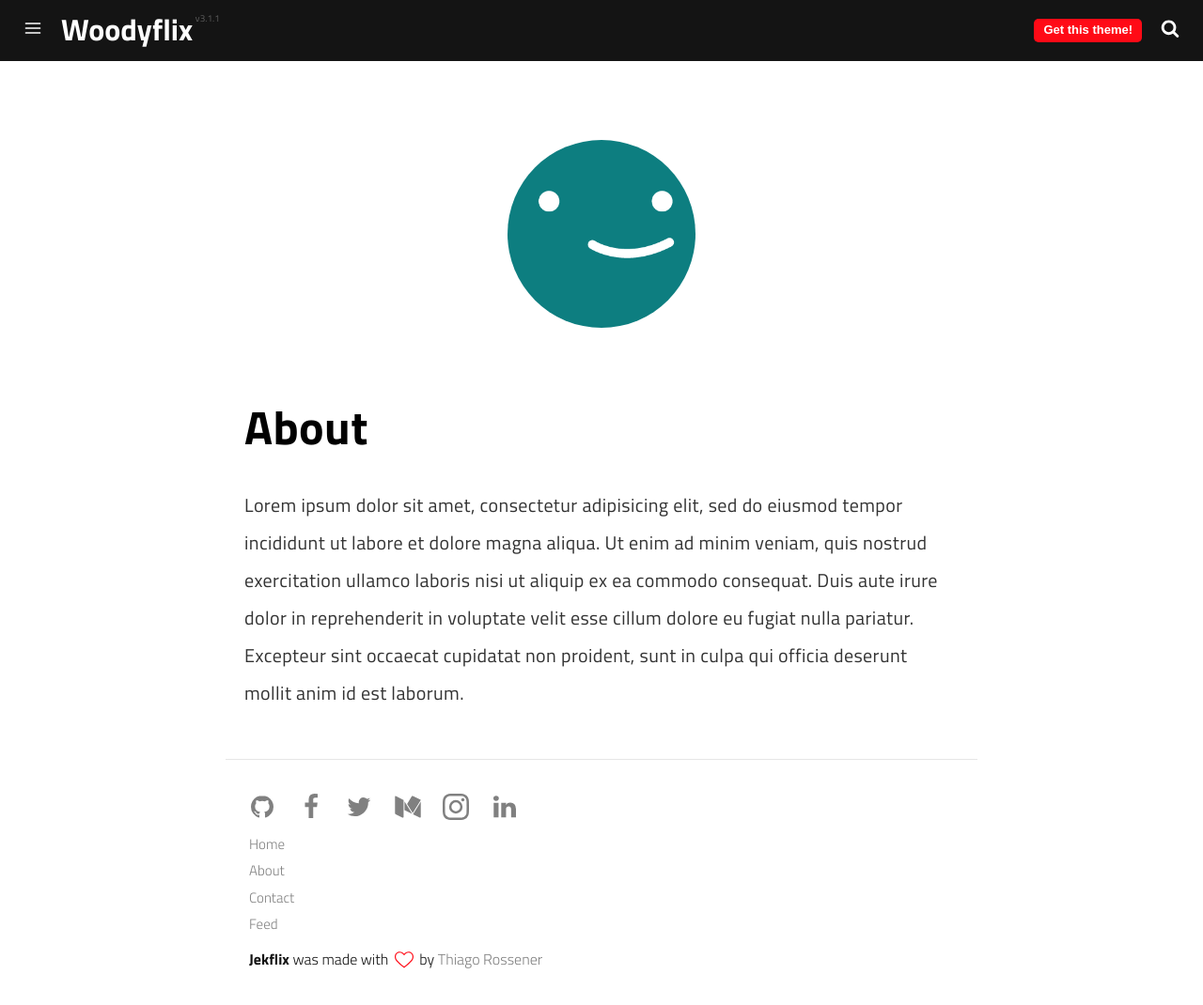
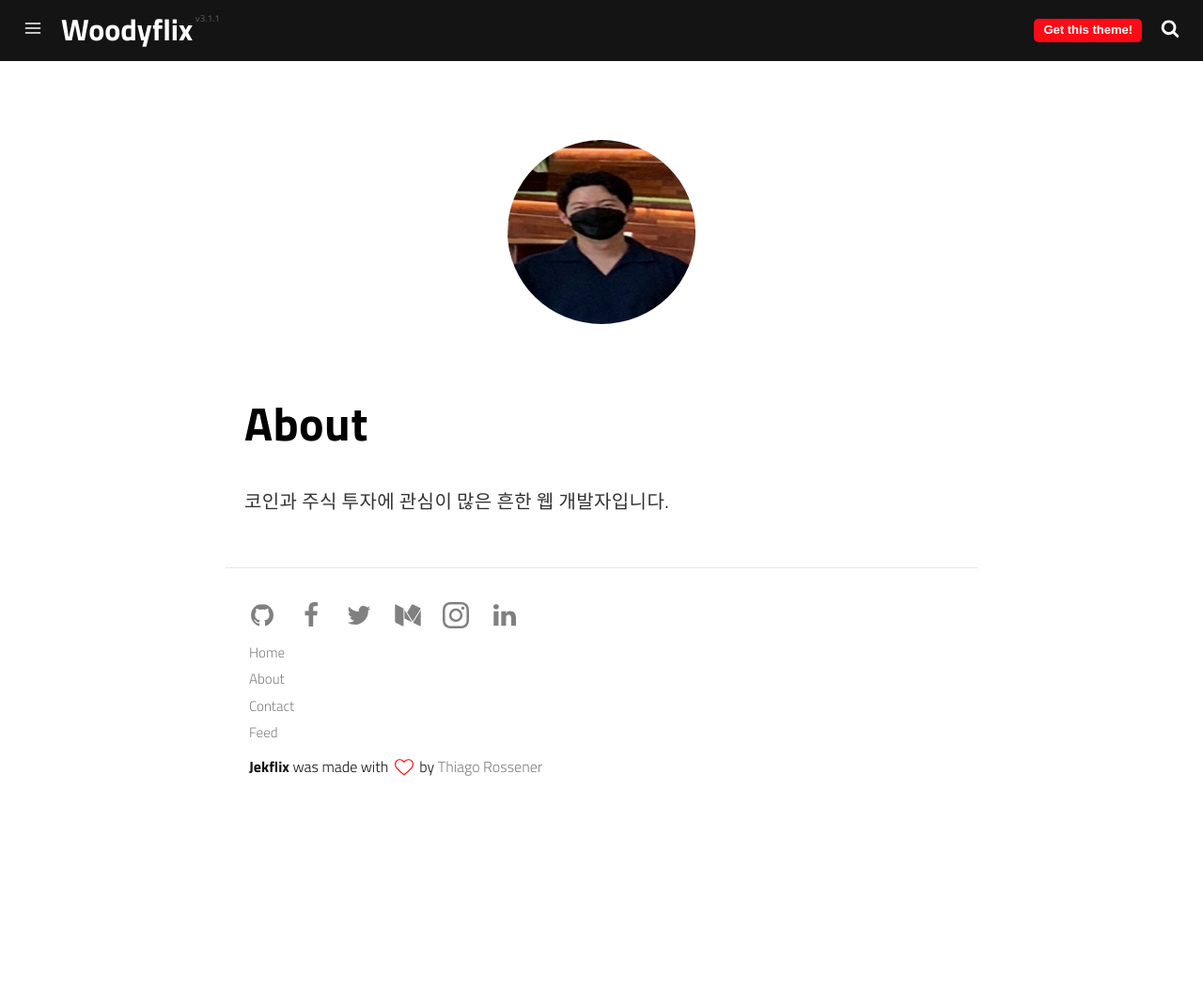
Before and after one commit to yuuisang/yuuisang.github.io, a Jekyll site: the page built from pages/about.md, in a window 1280 px wide and 1070 px high. Shown: the whole window at 94% size. Built offline with Jekyll 4.4.1, drawn with Linux system fonts in a browser that asks for light colours; a script that is not in the unit is left out.

Commit message:
info chg

```diff
--- a/pages/about.md
+++ b/pages/about.md
@@ -5,13 +5,8 @@ description: Some description.
 permalink: /about/
 ---
 
-<img class="img-rounded" src="/assets/img/uploads/profile.png" alt="Thiago Rossener" width="200">
+<img class="img-rounded" src="/assets/img/uploads/profile_me.png" alt="EuiSang Yu" width="200">
 
 # About
 
-Lorem ipsum dolor sit amet, consectetur adipisicing elit, sed do eiusmod
-tempor incididunt ut labore et dolore magna aliqua. Ut enim ad minim veniam,
-quis nostrud exercitation ullamco laboris nisi ut aliquip ex ea commodo
-consequat. Duis aute irure dolor in reprehenderit in voluptate velit esse
-cillum dolore eu fugiat nulla pariatur. Excepteur sint occaecat cupidatat non
-proident, sunt in culpa qui officia deserunt mollit anim id est laborum.
+코인과 주식 투자에 관심이 많은 흔한 웹 개발자입니다.
```
Also changed, not shown: _authors/thiagorossener.md (+11 -10 lines), assets/img/uploads/profile_me.png (added).
